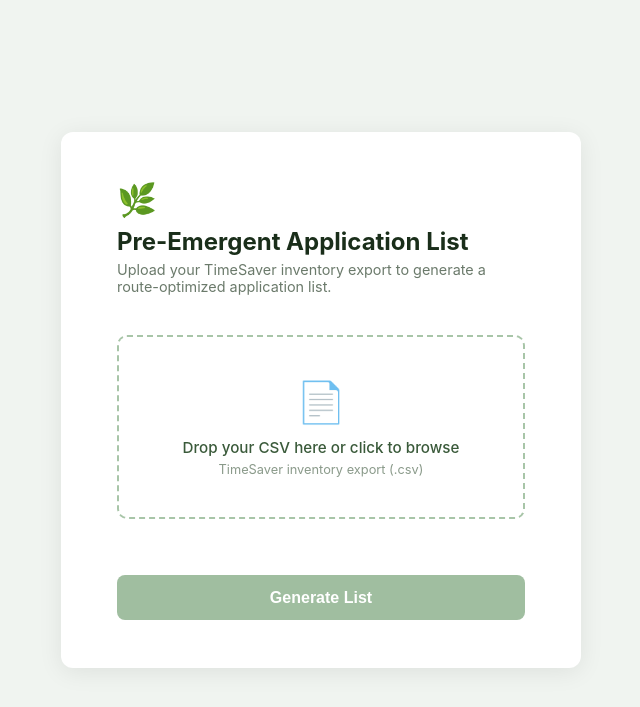
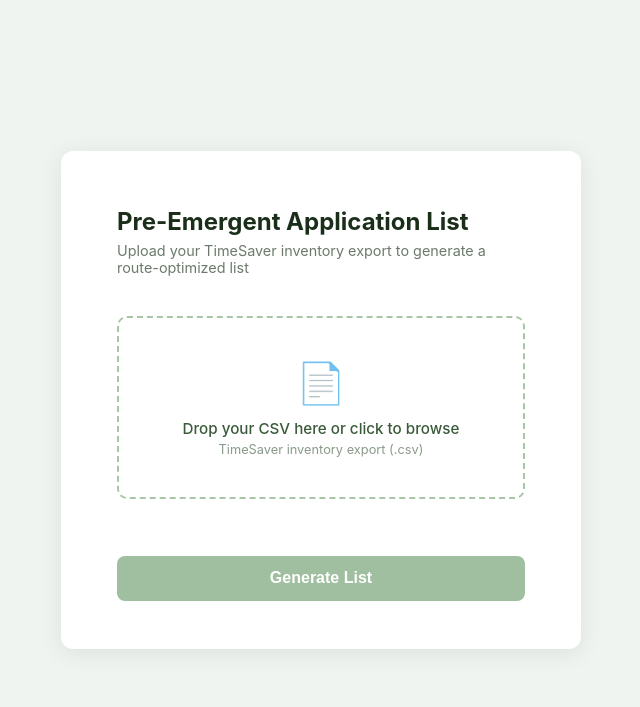
Before and after one commit to Glochidbeard/treatment_automation, a Flask app: page / in a window 1280 px wide. Shown: the top 707 px of the page, without its empty margins (319-959 px from the left). Run offline with Flask 3, Linux system fonts and the light colour scheme.

Commit message:
Update index.html

```diff
--- a/templates/index.html
+++ b/templates/index.html
@@ -130,9 +130,9 @@
 </head>
 <body>
 <div class="card">
-  <div class="logo">🌿</div>
+  <div class="logo"> </div>
   <h1>Pre-Emergent Application List</h1>
-  <p class="subtitle">Upload your TimeSaver inventory export to generate a route-optimized application list.</p>
+  <p class="subtitle">Upload your TimeSaver inventory export to generate a route-optimized list</p>
 
   {% if error %}
   <div class="error">{{ error }}</div>
```
